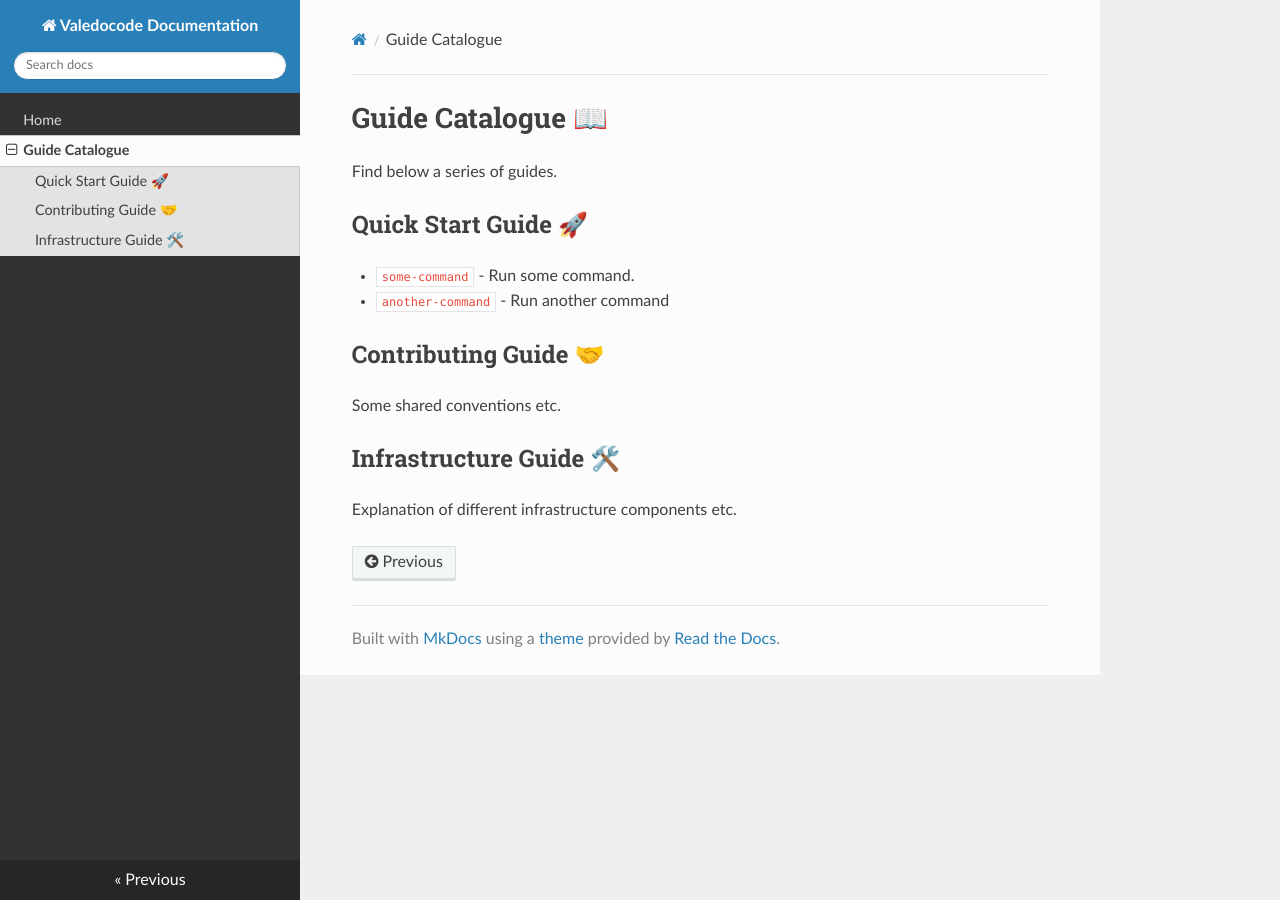
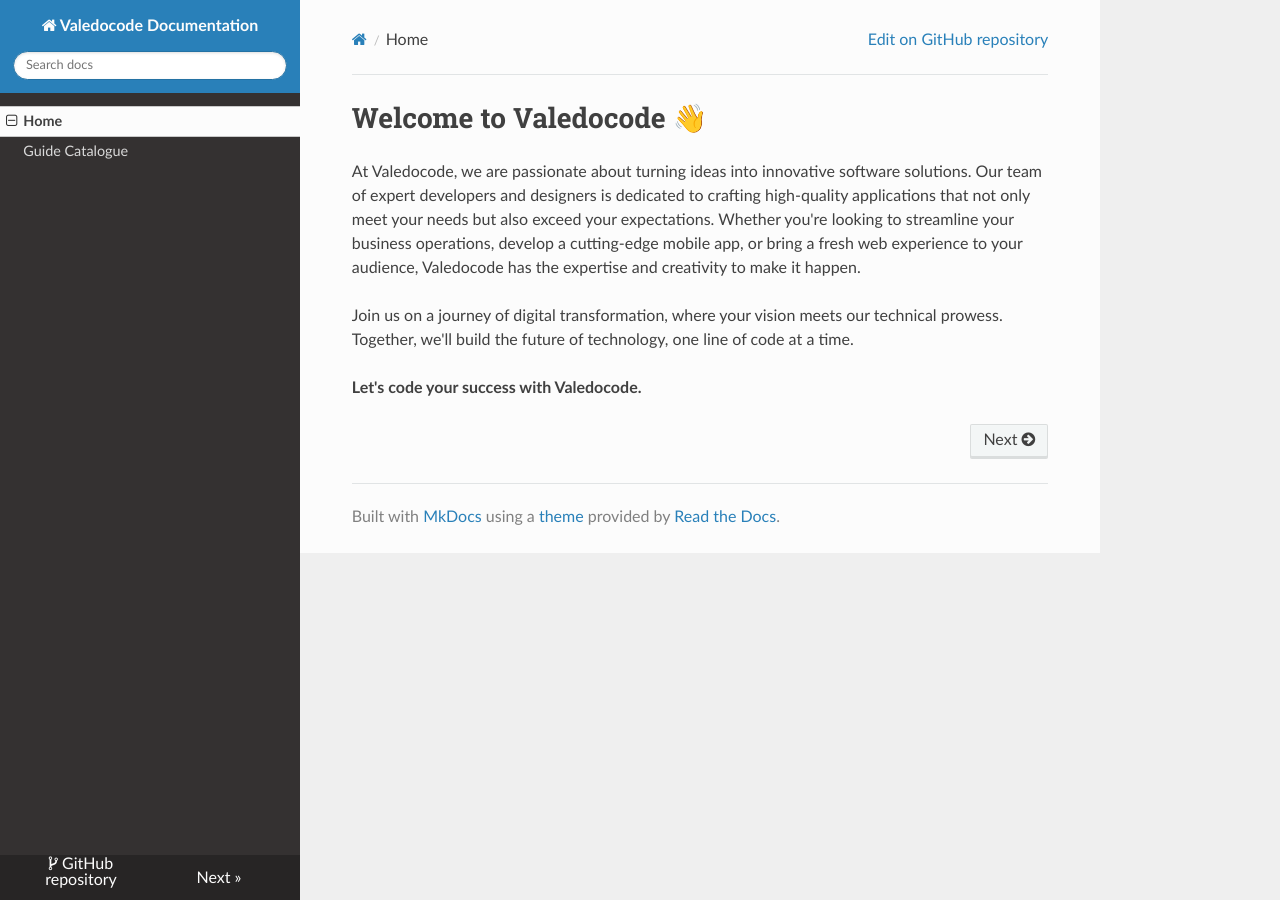
Before and after one commit to JamesOliverRobinson/DocumentationSite, an MkDocs documentation site: the page built from docs/index.md, in a window 1280 px wide. Built offline with MkDocs 1.6.1, drawn with Linux system fonts in a browser that asks for light colours; nearby versions of some CDN libraries.

Commit message:
small update

```diff
--- a/docs/index.md
+++ b/docs/index.md
@@ -1,16 +1,7 @@
-# Guide Catalogue 📖
+# Welcome to Valedocode 👋
 
-Find below a series of guides.
+At Valedocode, we are passionate about turning ideas into innovative software solutions. Our team of expert developers and designers is dedicated to crafting high-quality applications that not only meet your needs but also exceed your expectations. Whether you're looking to streamline your business operations, develop a cutting-edge mobile app, or bring a fresh web experience to your audience, Valedocode has the expertise and creativity to make it happen.
 
-## Quick Start Guide 🚀
+Join us on a journey of digital transformation, where your vision meets our technical prowess. Together, we'll build the future of technology, one line of code at a time.
 
-* `some-command` - Run some command.
-* `another-command` - Run another command
-
-## Contributing Guide 🤝
-
-Some shared conventions etc.
-
-## Infrastructure Guide 🛠️
-
-Explanation of different infrastructure components etc.
+**Let's code your success with Valedocode.**
--- a/mkdocs.yml
+++ b/mkdocs.yml
@@ -1,5 +1,7 @@
 site_name: Valedocode Documentation
+repo_url: https://github.com/JamesOliverRobinson/DocumentationSite
+repo_name: GitHub repository
 nav:
-  - Home: about.md
-  - Guide Catalogue: index.md
+  - Home: index.md
+  - Guide Catalogue: about.md
 theme: readthedocs
```
Also changed, not shown: docs/about.md (+13 -4 lines).
